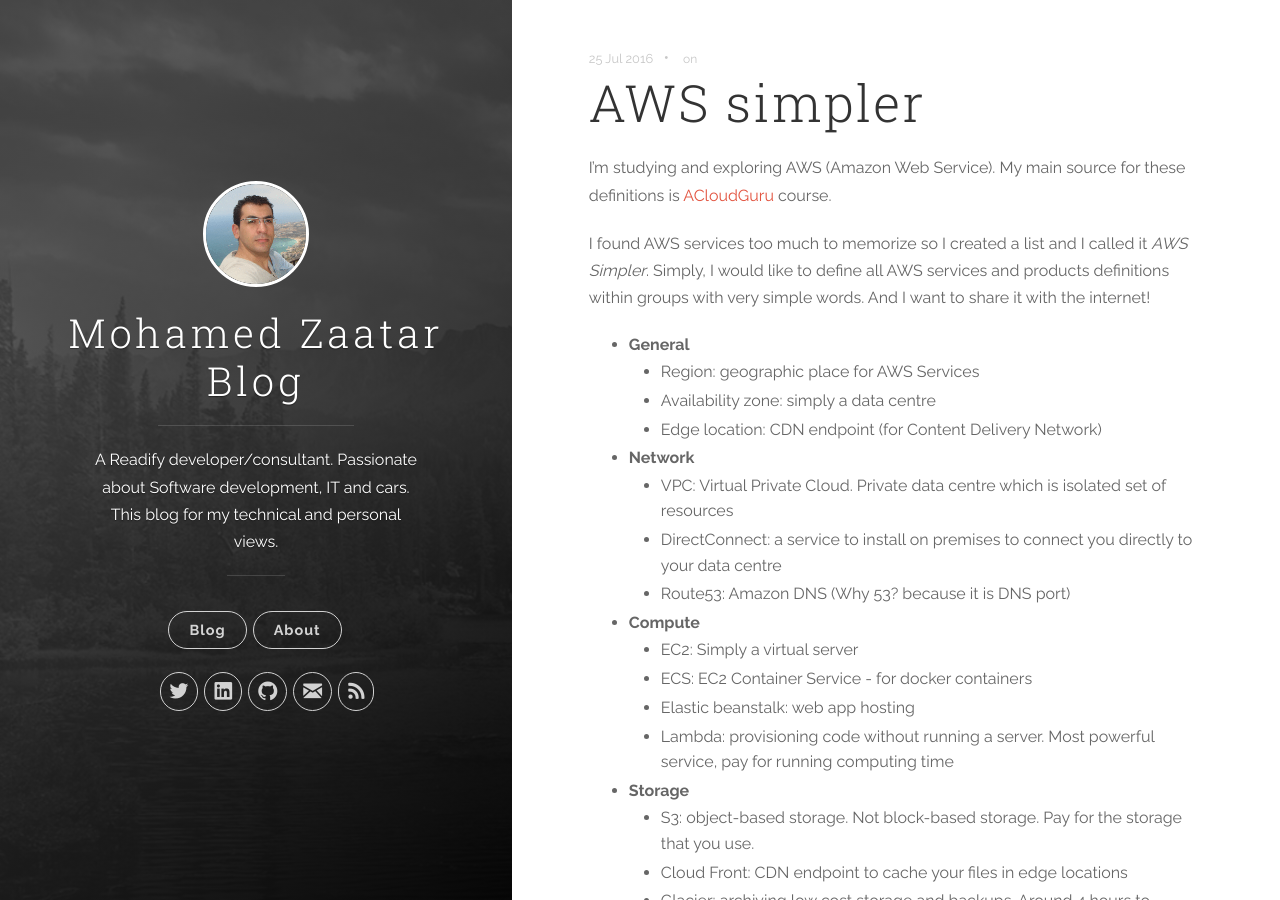
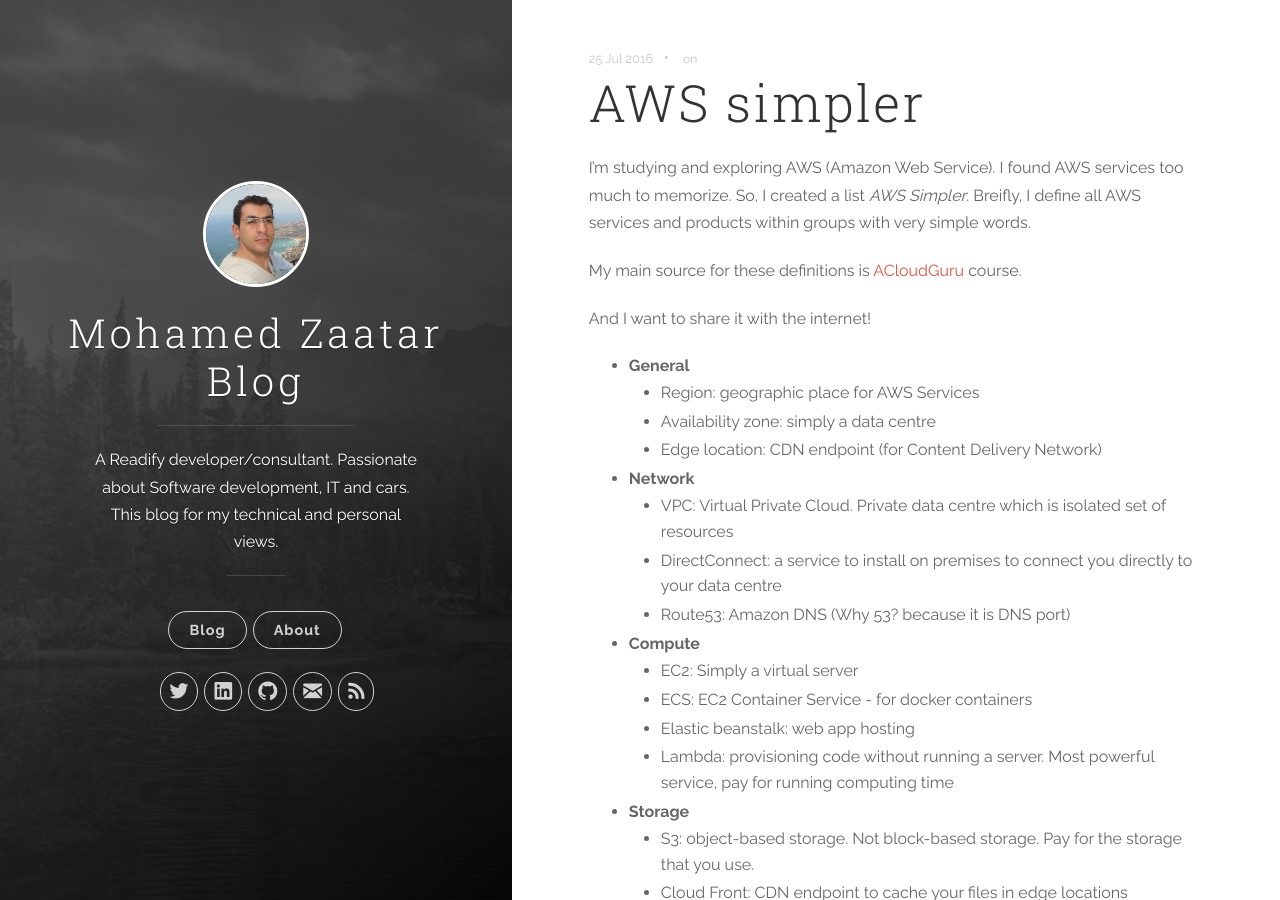
Before and after one commit to mzaatar/mzaatar.github.io, a Jekyll site: the page built from _posts/2016-07-25-aws-simpler.MD, in a window 1280 px wide and 900 px high. Built offline with Jekyll 4.4.1, drawn with Linux system fonts in a browser that asks for light colours; nearby versions of some CDN libraries.

Commit message:
Change AWS simpler intro

```diff
--- a/_posts/2016-07-25-aws-simpler.MD
+++ b/_posts/2016-07-25-aws-simpler.MD
@@ -5,9 +5,10 @@ date:   2016-07-25 10:00:00 +0800
 categories: AWS Amazon Cloud
 ---
 
-I'm studying and exploring AWS (Amazon Web Service). My main source for these definitions is [ACloudGuru](https://acloud.guru/) course.
+I'm studying and exploring AWS (Amazon Web Service). I found AWS services too much to memorize. So, I created a list _AWS Simpler_. Breifly, I define all AWS services and products within groups with very simple words.
 
-I found AWS services too much to memorize so I created a list and I called it _AWS Simpler_. Simply, I would like to define all AWS services and products definitions within groups with very simple words.
+My main source for these definitions is [ACloudGuru](https://acloud.guru/) course.
+
 And I want to share it with the internet!
 
 * **General**
```
